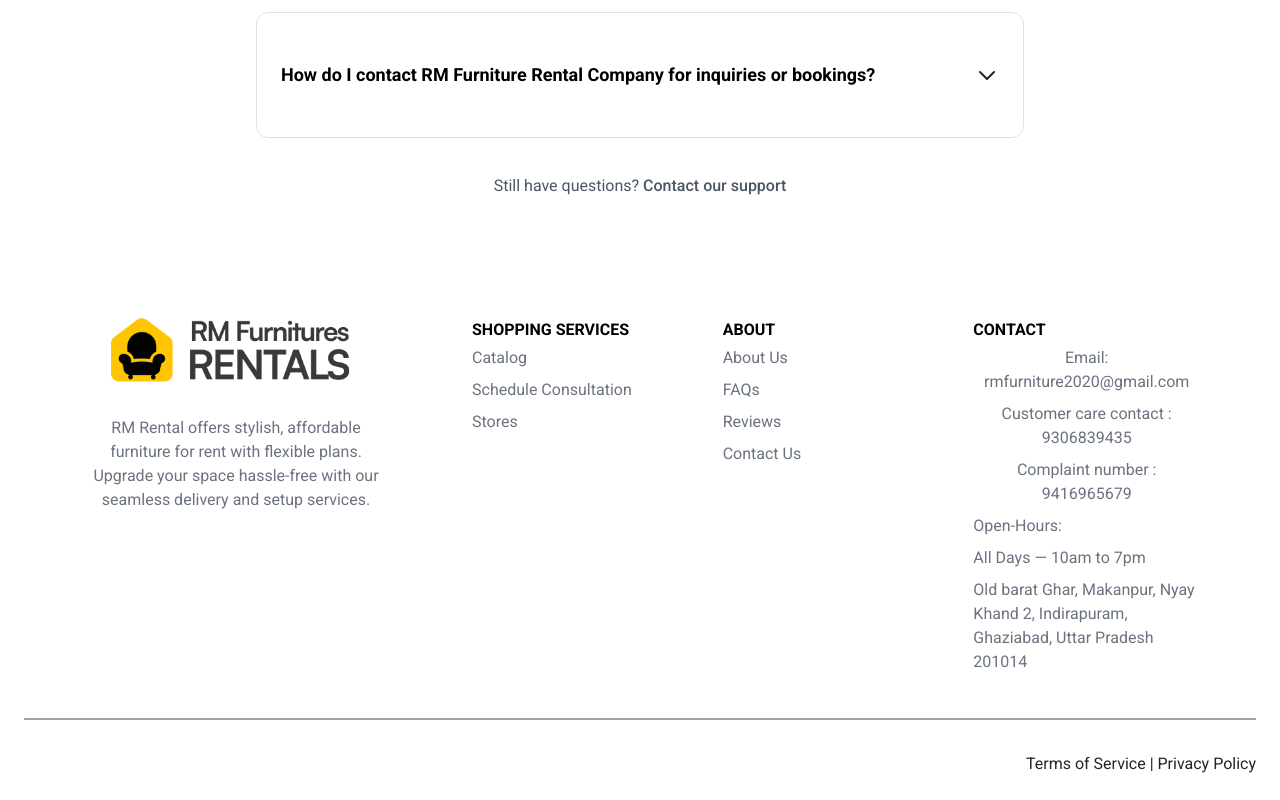
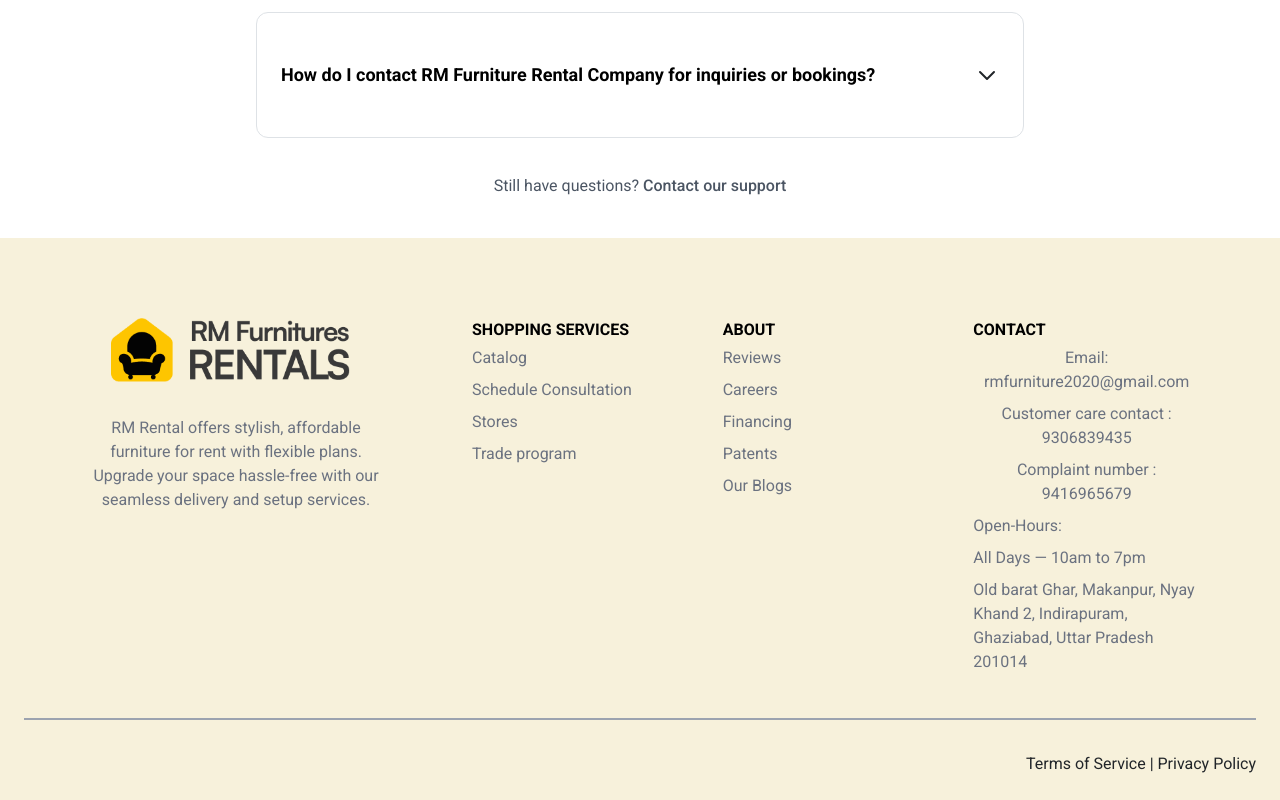
Before and after one commit to TruwixTech/RM-Rental-Frontend, a React (Vite) app: page /faq in a window 1280 px wide. Shown: the part 1344-2144 px from the top of the page. Built offline with nearby package versions, Linux system fonts and the light colour scheme; no server answers; a small style sheet from the web is missing.

Commit message:
Fix Bugs

```diff
--- a/src/components/Footer.jsx
+++ b/src/components/Footer.jsx
@@ -2,7 +2,7 @@
 import "../assets/csss/Footer.css";
 import logo1 from "../assets/img/logo1.png";
 import { Link } from "react-router-dom";
-
+import image from "../assets/img/image.png"
 const Footer = () => {
   // const handleOpenPdf1 = () => {
   //   // Replace the URL below with the path to your PDF file
@@ -17,9 +17,11 @@
     "https://truwix1-my.sharepoint.com/:b:/g/personal/ujjwalk_truwix_com/EUmgUcrOpztPuvCdJ2Jr4awBTg3MaUODY2j6Vz44rfZ0gg?e=gfh8Bt";
   return (
     <div>
-      <footer className="w-full flex flex-col">
+      <footer className="w-full flex flex-col bg-[#f7f1db]">
+
         <div className="w-full flex flex-col items-center md:mt-20 md:items-start md:gap-20 md:flex-row md:justify-between md:px-20 mt-10">
           <div className="w-[90%] md:w-[30%] flex flex-col items-center ">
+          {/* <img className="w-full" src={image} alt="footer-img"/> */}
             <img src={logo1} alt="Logo" className="footer-logo" />
 
             <p className="mt-4 md:mt-8 text-gray-500 text-center md:text-start">
@@ -40,21 +42,24 @@
               <Link className="text-gray-500 my-1 text-decoration-none">
                 Stores
               </Link>
+              <Link className="text-gray-500 my-1 text-decoration-none md:items-start">
+                Trade program
+              </Link>
             </div>
             <div className="w-full md:w-1/3 flex flex-col items-center md:items-start ">
               <div className="text-black font-bold">ABOUT</div>
               <Link
                 className="text-gray-500 my-1 text-decoration-none"
                 href
-                to={"/aboutus"}
+                to={"/reviews"}
               >
-                About Us
+                Reviews
               </Link>
               <Link
-                to="/faq"
+                to="/careers"
                 className="text-gray-500 my-1 text-decoration-none"
               >
-                FAQs
+                Careers
               </Link>
               <Link
                 to={"https://g.page/r/Cc3q4p7qCMi3EAI/review"}
@@ -62,13 +67,19 @@
                 rel="noopener noreferrer"
                 className="text-gray-500 my-1 text-decoration-none"
               >
-                Reviews
+                Financing
               </Link>
               <Link
                 to="/contactus"
                 className="text-gray-500 my-1 text-decoration-none"
               >
-                Contact Us
+               Patents
+              </Link>
+              <Link
+                to="/ourblogs"
+                className="text-gray-500 my-1 text-decoration-none"
+              >
+               Our Blogs
               </Link>
             </div>
             <div className="w-full md:w-1/3 flex flex-col items-center md:items-start ">
```
Also changed, not shown: src/assets/img/image.png (added).
